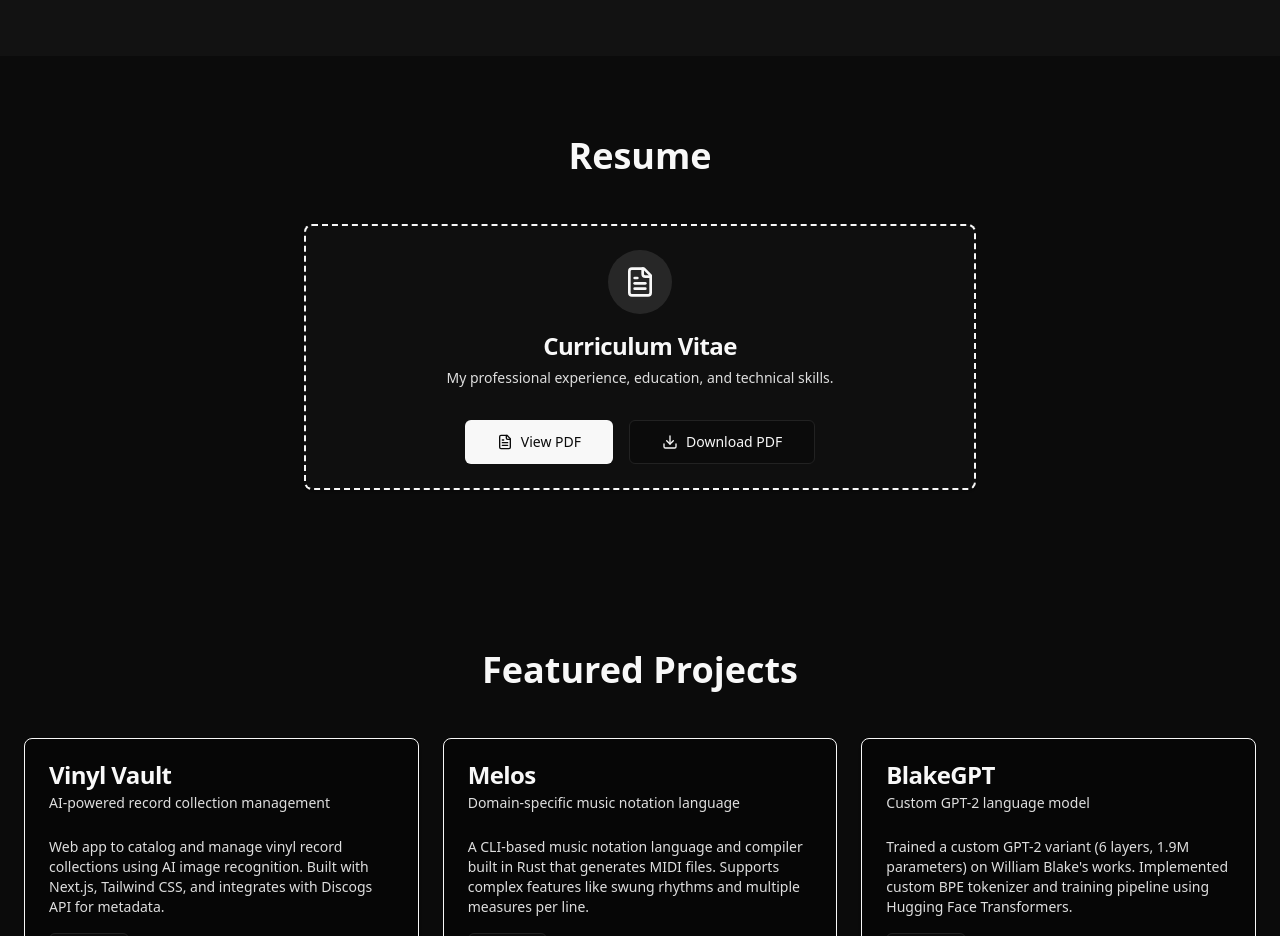
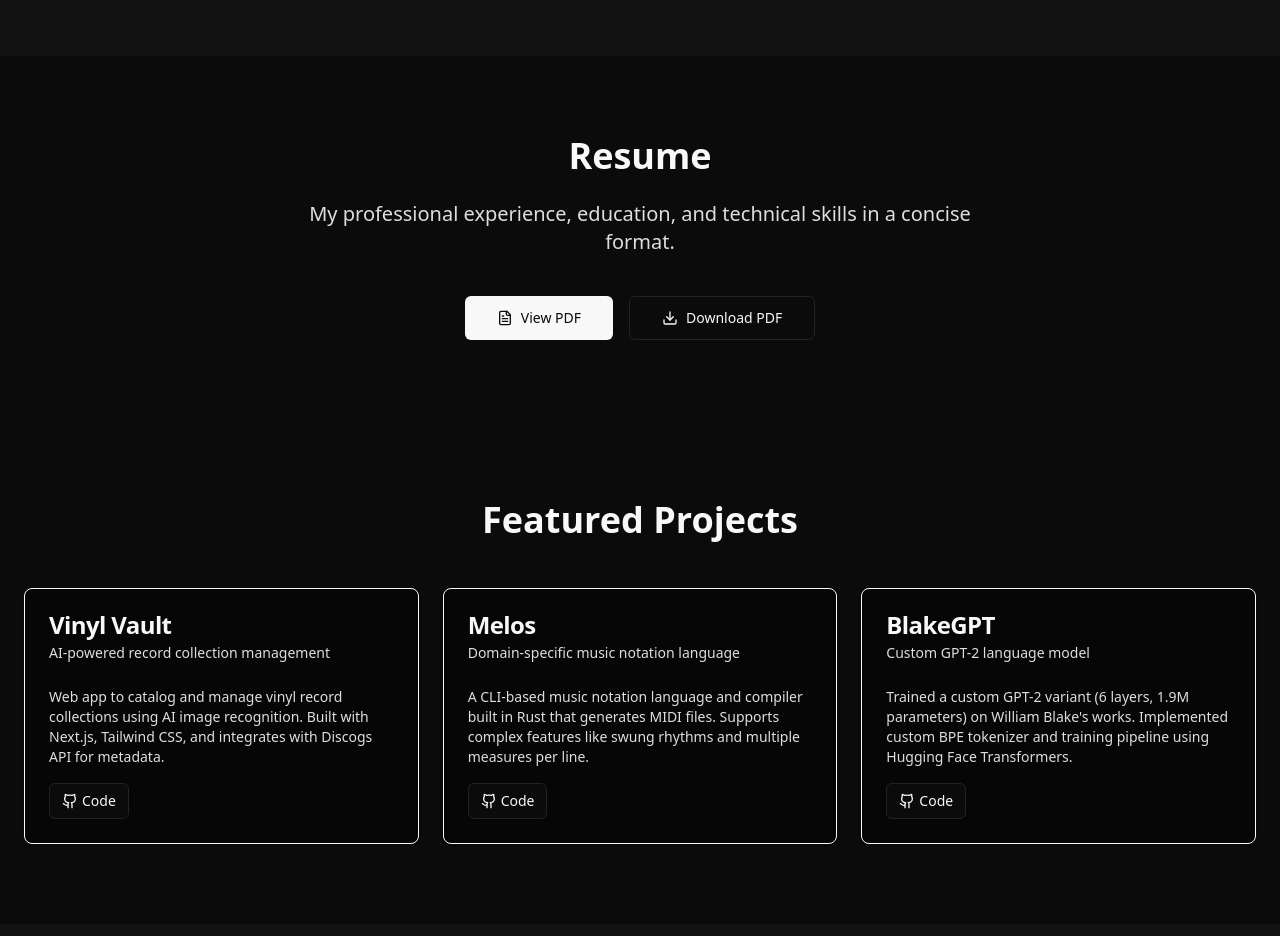
Before and after one commit to Ardrual/aaron_dev, a Next.js app: page / in a window 1280 px wide. Shown: the part 1060-1996 px from the top of the page. Built offline with nearby package versions, Linux system fonts and the light colour scheme.

Commit message:
changed resume link formatting

```diff
--- a/src/app/page.tsx
+++ b/src/app/page.tsx
@@ -54,34 +54,24 @@ export default function Home() {
 
       {/* Resume Section */}
       <section id="resume" className="py-20 px-6">
-        <div className="container mx-auto max-w-4xl">
-          <h2 className="text-4xl font-bold mb-12 text-center">Resume</h2>
-          <div className="flex flex-col items-center">
-            <Card className="w-full max-w-2xl border-dashed border-2 bg-muted/30">
-              <CardHeader className="text-center pb-2">
-                <div className="w-16 h-16 bg-primary/10 rounded-full flex items-center justify-center mx-auto mb-4">
-                  <FileText className="w-8 h-8 text-primary" />
-                </div>
-                <CardTitle className="text-2xl">Curriculum Vitae</CardTitle>
-                <CardDescription>
-                  My professional experience, education, and technical skills.
-                </CardDescription>
-              </CardHeader>
-              <CardContent className="flex flex-wrap gap-4 justify-center pt-6">
-                <Button size="lg" className="w-full sm:w-auto" asChild>
+        <div className="container mx-auto max-w-4xl text-center">
+          <h2 className="text-4xl font-bold mb-6">Resume</h2>
+          <p className="text-xl text-muted-foreground mb-10 max-w-2xl mx-auto">
+            My professional experience, education, and technical skills in a concise format.
+          </p>
+          <div className="flex flex-wrap gap-4 justify-center">
+            <Button size="lg" className="px-8" asChild>
               <a href="/resume.pdf" target="_blank" rel="noopener noreferrer" className="flex items-center gap-2">
                 <FileText className="w-5 h-5" />
                 View PDF
               </a>
             </Button>
-                <Button size="lg" variant="outline" className="w-full sm:w-auto" asChild>
+            <Button size="lg" variant="outline" className="px-8" asChild>
               <a href="/resume.pdf" download className="flex items-center gap-2">
                 <Download className="w-5 h-5" />
                 Download PDF
               </a>
             </Button>
-              </CardContent>
-            </Card>
           </div>
         </div>
       </section>
```
Lines whose indentation alone changed are shown as unchanged.
